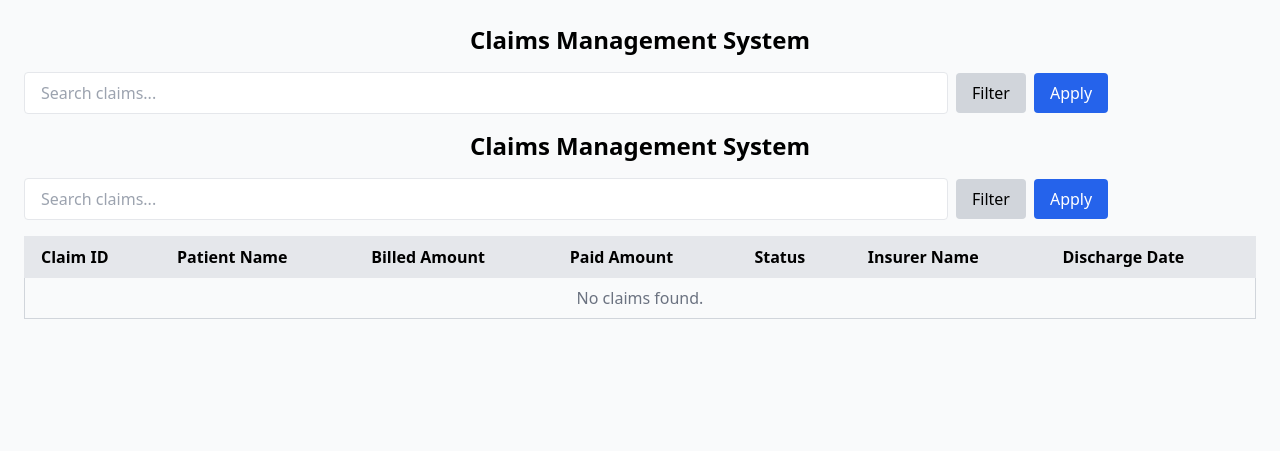
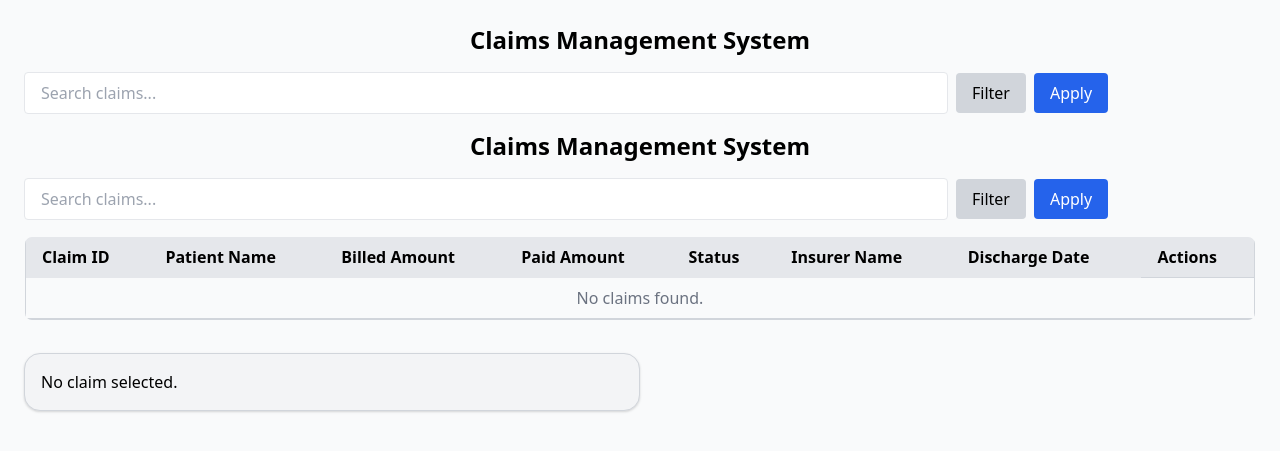
Before and after one commit to Fraire209/erisa-challenge, a Django app: page / in a window 1280 px wide. Shown: the top 451 px of the page. Run offline with Django 5.2, Linux system fonts and the light colour scheme; data that the repository does not hold is empty; some libraries are stand-ins or nearby versions.

Commit message:
Create claim_detail_partial to implement the details dashboard, added view buttons to change detail view between claims without reloading page.

```diff
--- a/claims/models.py
+++ b/claims/models.py
@@ -16,7 +16,7 @@ class Claim(models.Model):
     def __str__(self):
         return f"Claim {self.claim_id} - {self.patient_name}"
 
-#Table schema for claim detail data
+#Table schema for claim detail data, data can cbe accessed from claim.details.all
 class ClaimDetail(models.Model):
     claim = models.ForeignKey(Claim, on_delete=models.CASCADE, related_name="details") #links this table to the matching claim in the "claims.claim" table. The FK will be a auto generated incremental number starting from 1
     claim_id_original = models.IntegerField(blank=True, null=True)  # store original claim_id
--- a/claims/templates/claims/claims_table_body.html
+++ b/claims/templates/claims/claims_table_body.html
@@ -1,8 +1,10 @@
 
+<!-- flexbox to stack children vertically -->
+<div class="flex flex-col">
     <!-- table using tailwing css -->
-<table class="table-auto w-full border border-gray-300">
+    <table class="table-auto w-full border border-gray-300 rounded-lg overflow-hidden">
         <thead>
-        <tr class="bg-gray-200 text-left">
+            <tr class="bg-gray-200 text-left border-l-2 border-r-2 border border-gray-300">
 
                 <!-- table headers-->
                 <th class="px-4 py-2 border">Claim ID</th>
@@ -12,13 +14,14 @@
                 <th class="px-4 py-2 border">Status</th>
                 <th class="px-4 py-2 border">Insurer Name</th>
                 <th class="px-4 py-2 border">Discharge Date</th>
+                <th class="px-4 py-2 text-left">Actions</th>
             </tr>
         </thead>
-    <tbody>
+        <tbody class = "divide-y border-l-2 border-r-2 border-gray-300 divide-gray-300">
             <!-- loops over claims passed from views-->
             {% for claim in claims %}
             <!-- for each claim, creates a table row with all the attributes-->
-        <tr class="text-left border-b">
+            <tr class="text-left hover:bg-blue-100">
                 <td class="px-4 py-2">{{ claim.claim_id }}</td>
                 <td class="px-4 py-2">{{ claim.patient_name }}</td>
                 <td class="px-4 py-2">${{ claim.billed_amount }}</td>
@@ -26,6 +29,16 @@
                 <td class="px-4 py-2">{{ claim.status }}</td>
                 <td class="px-4 py-2">{{ claim.insurer_name }}</td>
                 <td class="px-4 py-2">{{ claim.discharge_date }}</td>
+                <td class="px-4 py-2 text-center">
+                    <!-- htmx setup for claim details dashboard updates through view button -->
+                    <button
+                        hx-get="{% url 'claim_detail_partial' claim.id %}"
+                        hx-target="#claim-detail-panel"
+                        hx-swap="innerHTML"
+                        class="block  bg-blue-500 hover:bg-blue-600 text-white px-3 py-1 rounded">
+                        View
+                    </button>
+                </td>
             </tr>
             <!-- empty table case-->
             {% empty %}
@@ -36,6 +49,11 @@
             </tr>
             {% endfor %}
         </tbody>
+        <tfoot>
+            <tr>
+            <td colspan="8" class="border-t-2 border-gray-300 p-0"></td>
+            </tr>
+        </tfoot>
     </table>
 
     <!-- Pagination controls -->
@@ -70,3 +88,14 @@
             <span></span>
         {% endif %}
     </div>
+
+
+        <!-- Fixed bottom-left panel -->
+    <div id="claim-detail-panel" class="mt-4 w-1/2 bg-gray-100 border border-gray-300 shadow p-4 rounded-2xl overflow-auto">
+        {% if claims %}
+            {% include "claims/claim_detail_partial.html" with claim=claims.0 %} <!-- this selects the first item in the table as the default -->
+        {% else %}
+            <p>No claim selected.</p>
+        {% endif %}
+    </div>
+</div>
--- a/claims/urls.py
+++ b/claims/urls.py
@@ -2,6 +2,6 @@ from django.urls import path
 from claims import views  # import your views.py file
 
 urlpatterns = [
-    path("", views.home, name="home"),
-    # "" means this URL pattern matches the root of wherever this app is mounted
+    path("", views.home, name="home"),  # "" means this URL pattern matches the root of wherever this app is mounted
+    path("claim/<int:pk>/", views.claim_detail, name="claim_detail_partial"), #called by the view button for claim detail dashboard
 ]
--- a/claims/views.py
+++ b/claims/views.py
@@ -1,4 +1,4 @@
-from django.shortcuts import render
+from django.shortcuts import render, get_object_or_404
 from claims.models import Claim
 from django.core.paginator import Paginator
 from django.db.models import Q  # queries
@@ -6,7 +6,7 @@ from django.db.models import Q  # queries
 def home(request):
     search_query = request.GET.get("q", "")
     page_number = request.GET.get("page", 1)
-    claims_list = Claim.objects.all().order_by("id")  # Order for consistency
+    claims_list = Claim.objects.all().order_by("id").prefetch_related('details')  # Order for consistency and fetches the associated details from ClaimDetails
     selected_insurer = request.GET.get("insurer", "")
     selected_status = request.GET.get("status", "")
 
@@ -55,3 +55,7 @@ def home(request):
         return render(request, "claims/claims_table_body.html", context)
 
     return render(request, "claims/base.html", context) # returns full page upon initial load
+
+def claim_detail(request, pk):
+    claim = get_object_or_404(Claim, pk=pk)
+    return render(request, "claims/claim_detail_partial.html", {"claim": claim})
```
Also changed, not shown: claims/templates/claims/claim_detail_partial.html (added, +23 -0 lines). Lines whose indentation alone changed are shown as unchanged.
